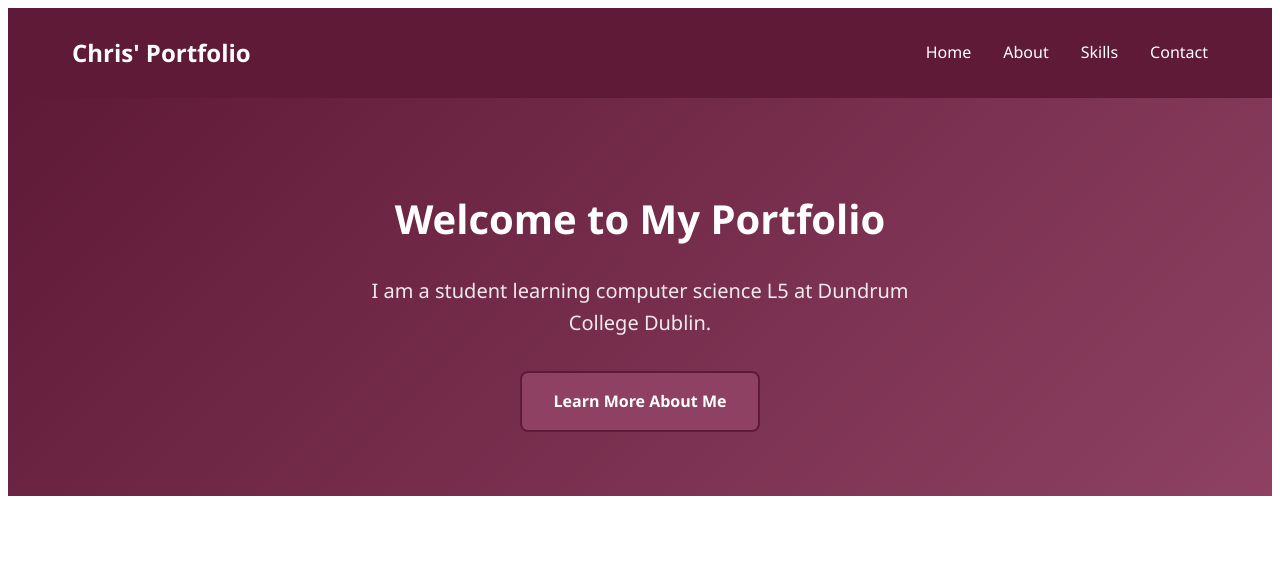
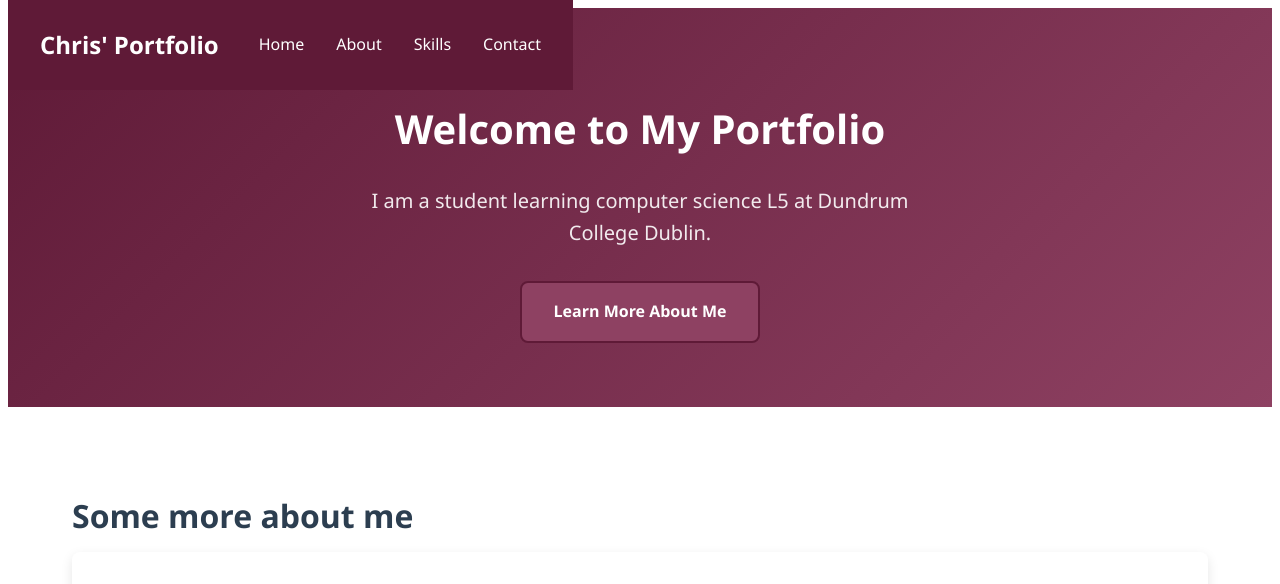
Before and after one commit to chrisw1234567/Portfolio, a plain HTML site: page index.html in a window 1280 px wide. Shown: the top 584 px of the page. Drawn offline with Linux system fonts and the light colour scheme.

Commit message:
header fixed

```diff
--- a/styles.css
+++ b/styles.css
@@ -236,11 +236,10 @@ header {
     background-color: var(--primary-color);
     color: var(--white);
     padding: var(--spacing-sm) 0;
-    position: sticky;
+    position: fixed;
     top: 0;
     z-index: 100;
-
-    position: sticky + top: 0
+    position: fixed + top: 0
 }
 
 .header-content {
@@ -519,10 +518,8 @@ footer p {
     width: 100%;
     height: auto;
     border-radius: var(--radius-md);
-    /*
     width: 100% + height: auto keeps the image's aspect ratio.
     The image scales to fit its container without distorting.
-    */
 }
 
 .profile-image figcaption {
@@ -565,7 +562,6 @@ footer p {
     h2 { font-size: 1.5rem; }
 }
 
-/* → Exercise 24: Try adding this smaller breakpoint
 @media (max-width: 480px) {
     .hero h1 {
         font-size: 1.75rem;
@@ -579,7 +575,6 @@ footer p {
         padding: 1rem;
     }
 }
-*/
 
 
 /*
```
